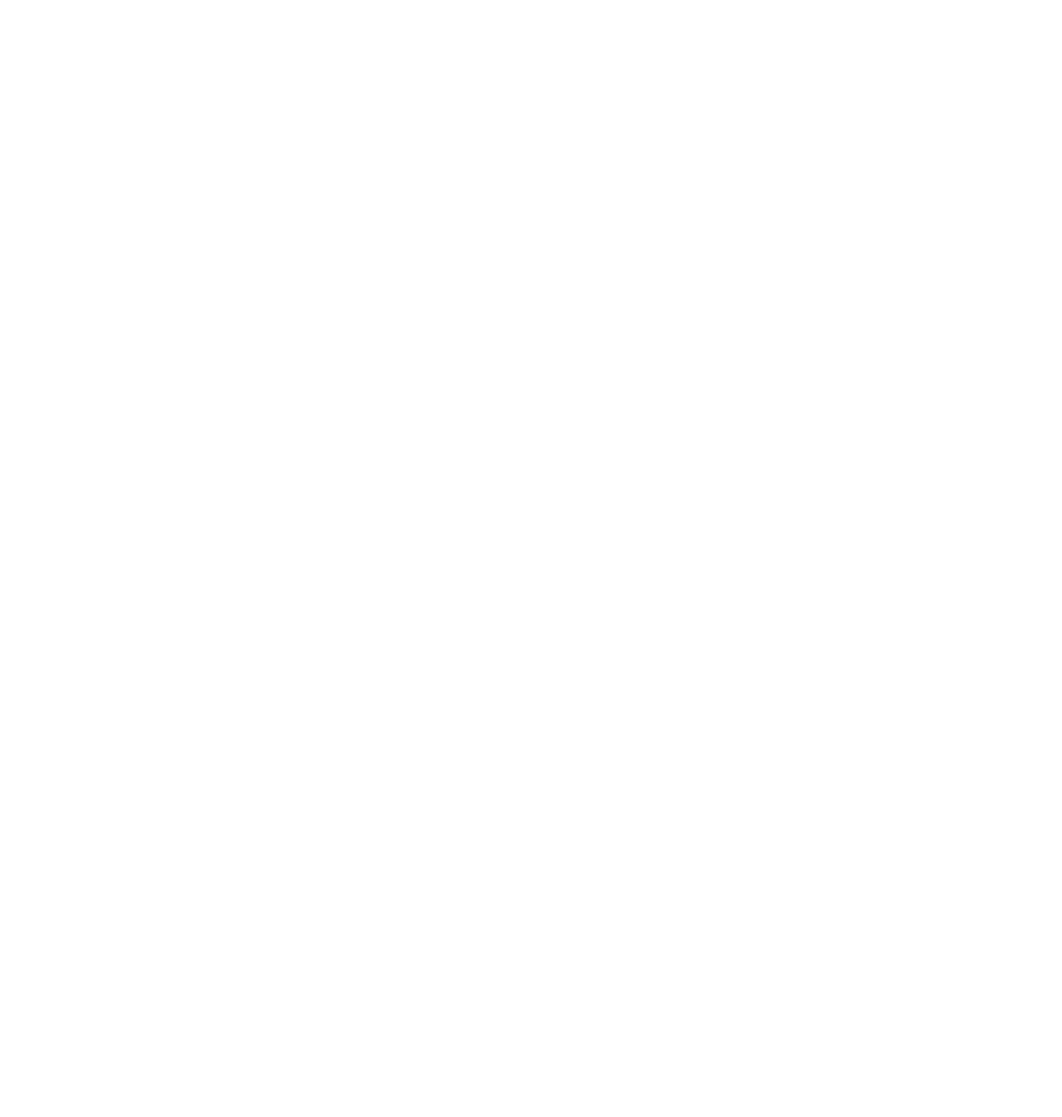
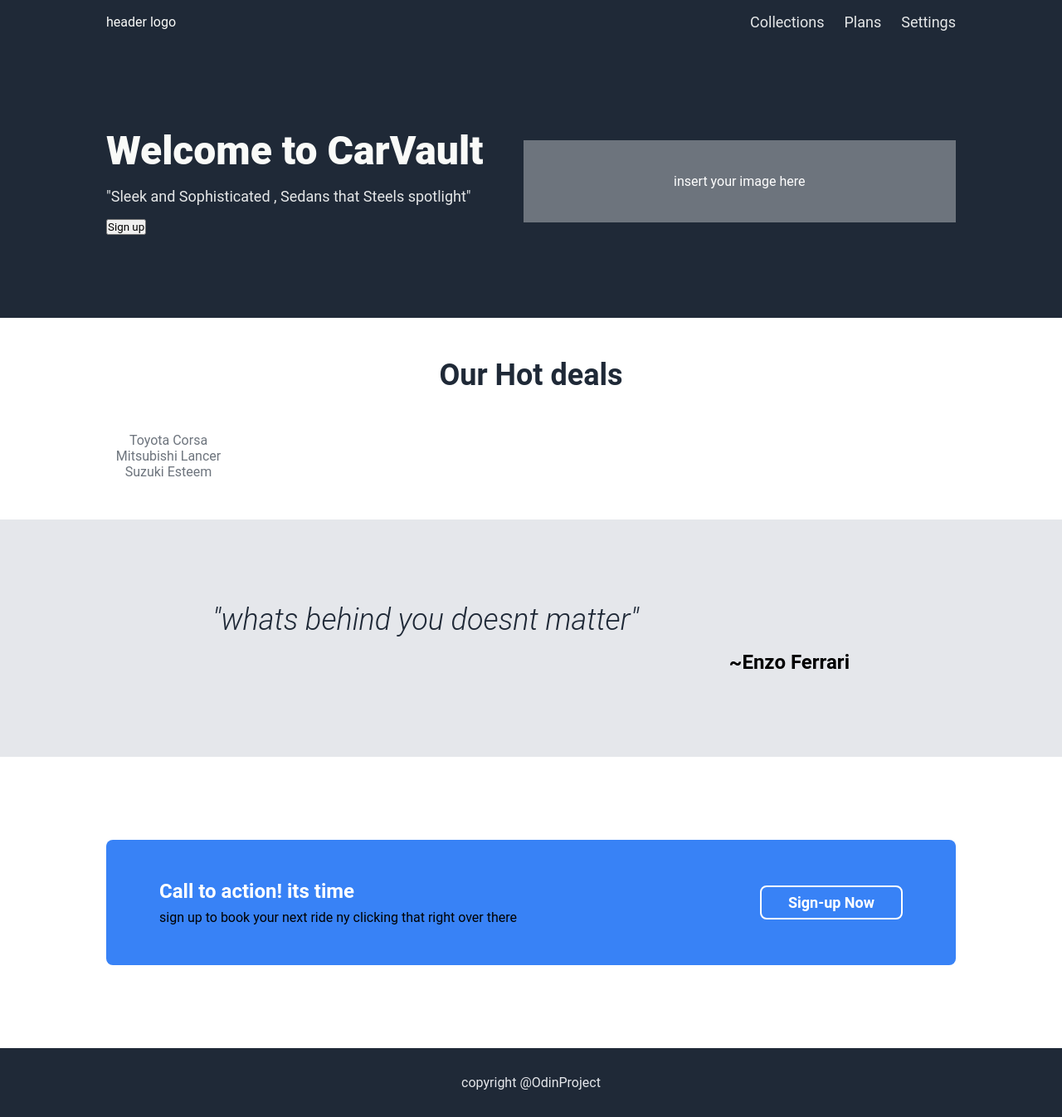
Before and after one commit to irfanordic/landing-page, a plain HTML site: page index.html in a window 1280 px wide. Shown: the whole page at 83% size. Before the commit the page ends 800 px from the top, so only its background shows below. Drawn offline with Linux system fonts and the light colour scheme.

Commit message:
prototype1
created css file fo the html . completely wrote all the codes in sigle stretch . didnt edit anything just wrote the whole thing . its completed according to the odin project but . its just a prototype of my dealership website

```diff
--- a/index.html
+++ b/index.html
@@ -1,11 +1,63 @@
 <!DOCTYPE html>
 <html lang="en">
+
 <head>
     <meta charset="UTF-8">
     <meta name="viewport" content="width=device-width, initial-scale=1.0">
-    <title>Document</title>
+    <title>personal website</title>
+    <link rel="stylesheet" href="styles.css" />
 </head>
+
 <body>
+    <header class="header">
+        <div class="logo">header logo</div>
+        <nav>
+            <ul class="nav">
+                <li><a href="#">Collections</a></li>
+                <li><a href="#">Plans</a></li>
+                <li><a href="#">Settings</a></li>
+            </ul>
+        </nav>
+    </header>
+
+    <section class="hero">
+        <div class="hero-text">
+            <h1>Welcome to CarVault</h1>
+            <p>"Sleek and Sophisticated , Sedans that Steels spotlight"</p>
+            <button>Sign up</button>
+
+        </div>
+        <div class="hero-image">
+            <p>insert your image here</p>
+        </div>
+    </section>
+
+    <section class="info">
+        <h2>Our Hot deals</h2>
+        <div class="card"><div class="image-box"></div><p>Toyota Corsa </p></div>
+        <div class="card"><div class="image-box"></div><p>Mitsubishi Lancer</p></div>
+        <div class="card"><div class="image-box"></div><p>Suzuki Esteem</p></div>
+    </section>
+
+    <section class="quote">
+        <p class="quote-text">"whats behind you doesnt matter"</p>
+        <p class="author">~Enzo Ferrari</p>
+    </section>
+
+    <section class="contact">
+        <div class="contact-container" >
+            <div class="contact-text">
+                <h3>Call to action! its time</h3>
+                <p>sign up to book your next ride ny clicking that right over there </p>
+            </div>
+            <button>Sign-up Now</button>
+        </div>
+    </section>
+
+    <footer class="footer">
+        <p>copyright @OdinProject</p>
+    </footer>
 
 </body>
+
 </html>
--- /dev/null
+++ b/styles.css
@@ -0,0 +1,178 @@
+* {
+    margin:0;
+    padding:0;
+    box-sizing:border-box;
+    font-family:'roboto', sans-serif;
+
+}
+
+body {
+    display:flex;
+    flex-direction: column;
+    min-height: 100vh;
+
+}
+
+.header {
+    background: #1f2937;
+    color: #f9faf8;
+    padding: 16px 10%;
+    display: flex;
+    justify-content: space-between;
+    align-items: center;
+
+}
+
+.nav {
+    list-style: none;
+    display: flex;
+    gap: 24px;
+}
+
+.nav a {
+    color: #e5e7e8;
+    text-decoration: none;
+    font-size: 18px;
+
+}
+
+.hero {
+    padding: 100px 10%;
+    display: flex;
+    align-items: center;
+    gap: 48px;
+    background: #1f2937;
+}
+
+.hero-text h1 {
+ font-size: 48px;
+ font-weight: 900;
+ color: #f9faf8;
+ margin-bottom: 16px;
+
+}
+.hero-text p {
+    font-size: 18px;
+    color: #e5e7e8;
+    margin-bottom: 16px;
+
+}
+hero-text button {
+  background: #3882F6;
+  color: white;
+  padding: 8px 32px;
+  border: none;
+  border-radius: 8px;
+  font-size: 18px;
+  font-weight: bold;
+  cursor: pointer;
+}
+
+.hero-image {
+  flex: 1;
+  background: #6d747d;
+  color: white;
+  display: flex;
+  justify-content: center;
+  align-items: center;
+  padding: 40px;
+}
+
+/* Info Section */
+.info {
+  padding: 48px 10%;
+  text-align: center;
+}
+
+.info h2 {
+  font-size: 36px;
+  color: #1F2937;
+  margin-bottom: 48px;
+}
+
+.cards {
+  display: flex;
+  justify-content: center;
+  gap: 32px;
+  flex-wrap: wrap;
+}
+
+.card {
+  max-width: 150px;
+}
+
+.img-box {
+  width: 150px;
+  height: 150px;
+  border: 4px solid #3882F6;
+  border-radius: 16px;
+  margin-bottom: 8px;
+}
+
+.card p {
+  color: #6d747d;
+}
+
+/* Quote Section */
+.quote {
+  background: #E5E7EB;
+  padding: 100px 20%;
+}
+
+.quote-text {
+  font-size: 36px;
+  font-style: italic;
+  font-weight: 300;
+  color: #1F2937;
+  margin-bottom: 16px;
+}
+
+.author {
+  text-align: right;
+  font-size: 24px;
+  font-weight: bold;
+}
+
+/* CTA Section */
+.contact {
+  padding: 100px 10%;
+}
+
+.contact-container {
+  background: #3882F6;
+  padding: 48px 64px;
+  border-radius: 8px;
+  display: flex;
+  justify-content: space-between;
+  align-items: center;
+}
+
+.contact-text h3 {
+  color: white;
+  font-size: 24px;
+  margin-bottom: 8px;
+}
+
+.cta-text p {
+  color: #E5E7EB;
+}
+
+.contact button {
+  background: #3882F6;
+  color: white;
+  border: 2px solid white;
+  padding: 8px 32px;
+  border-radius: 8px;
+  font-weight: bold;
+  font-size: 18px;
+  cursor: pointer;
+}
+
+/* Footer */
+.footer {
+  background: #1F2937;
+  color: #E5E7EB;
+  text-align: center;
+  padding: 32px;
+  margin-top: auto;
+}
```
